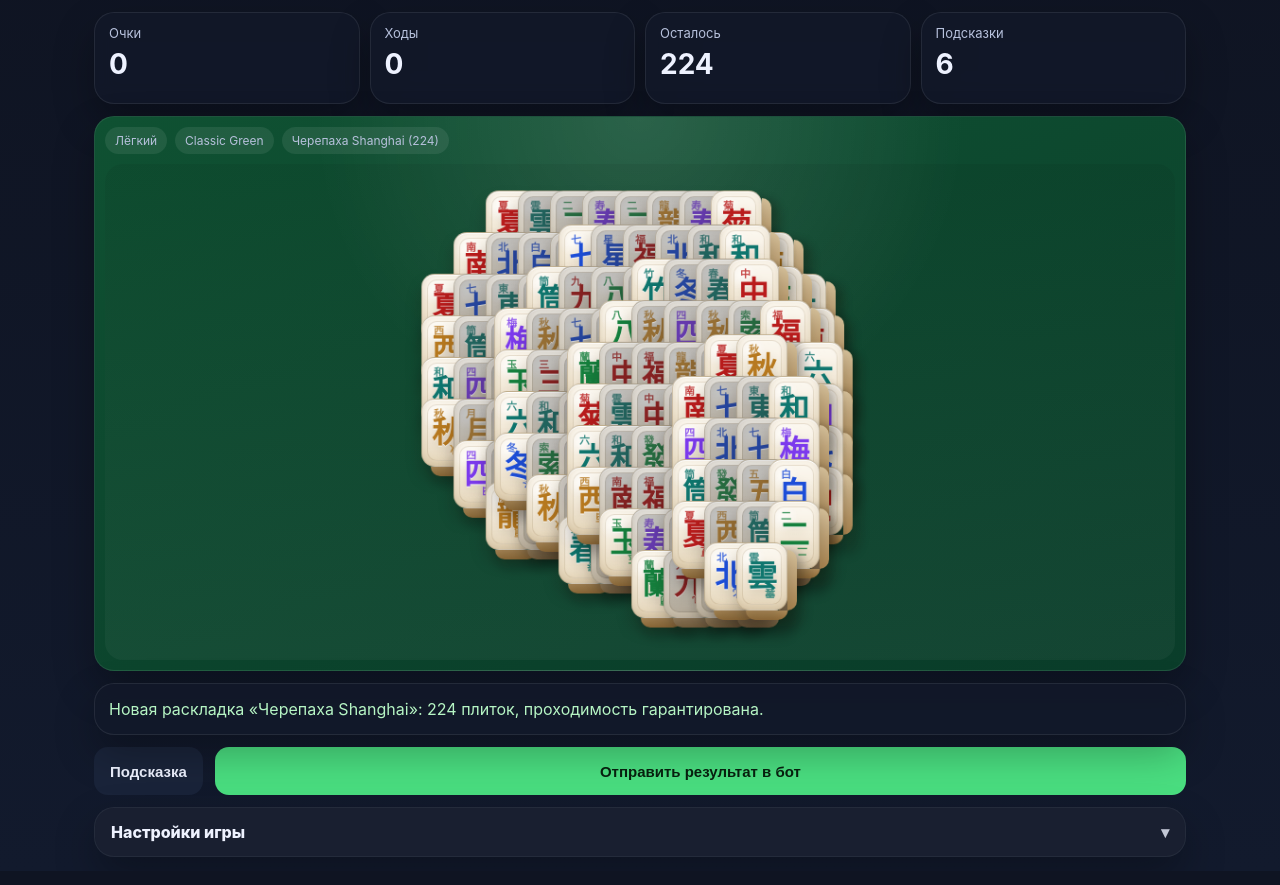
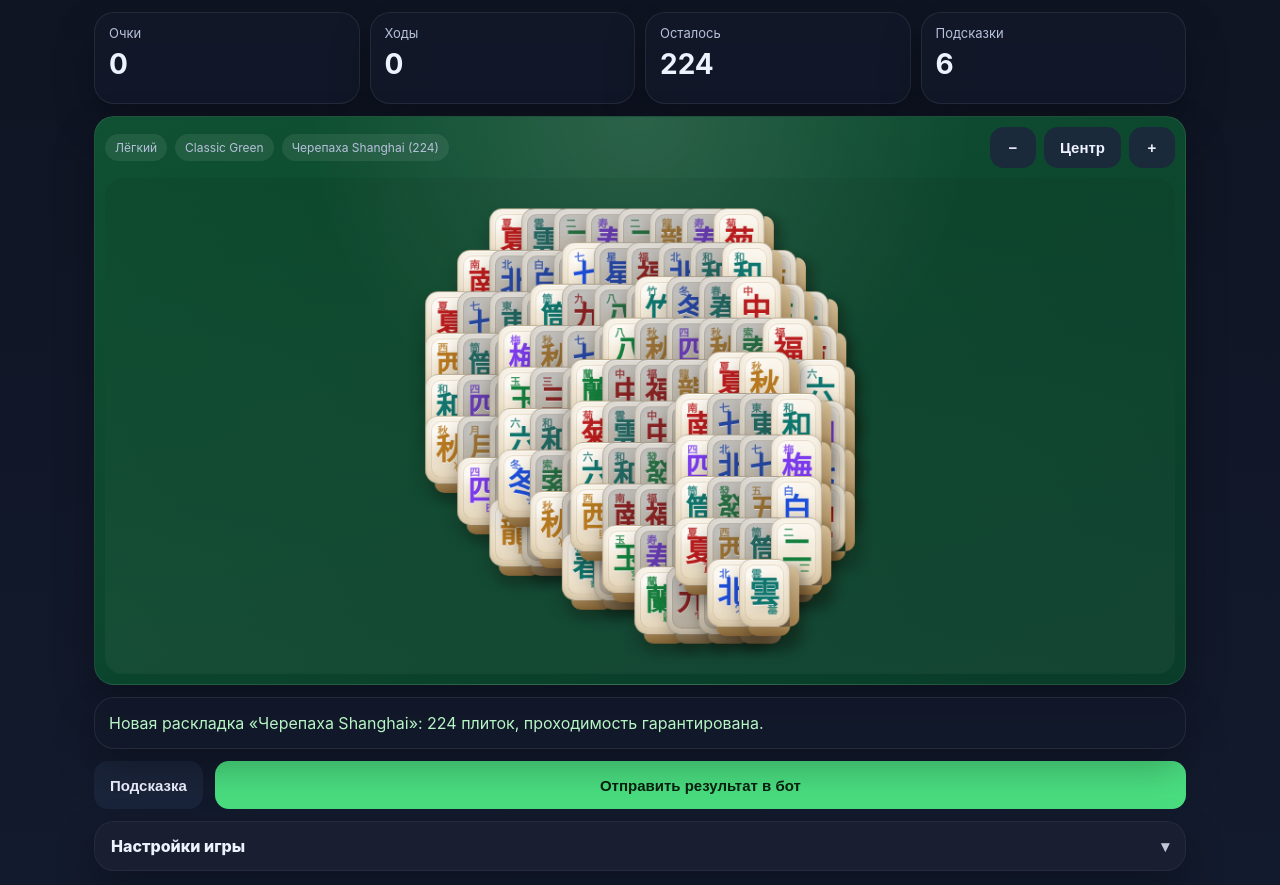
Before and after one commit to evgeniyreshetnikov-commits/telegram-mahjong-bot, a FastAPI app: page /game in a window 1280 px wide. Shown: the part 72-957 px from the top of the page. Before the commit the page ends 929 px from the top, so only its background shows below. Run offline with FastAPI, Linux system fonts and the light colour scheme; some libraries are stand-ins or nearby versions.

Commit message:
Add files via upload

```diff
--- a/app/static/game.js
+++ b/app/static/game.js
@@ -450,7 +450,7 @@ function startNewGame({ preserveSettings = true } = {}) {
   updateAvailablePairs();
   applyTheme();
   renderControls();
-  renderBoard();
+  renderBoard({ resetView: true });
   updateStats();
   const layout = getLayoutById(state.layout);
   setMessage(`Новая раскладка «${layout.name}»: ${state.board.length} плиток, проходимость гарантирована.`, "success");
@@ -524,15 +524,13 @@ function renderControls() {
   });
 }
 
+
 function computeBoardBounds() {
   const activeTiles = state.board.filter((tile) => !tile.removed);
   if (!activeTiles.length) {
-    boardEl.style.width = "100%";
+    state.boardMetrics = { minLeft: 0, minTop: 0, paddingX: 28, paddingY: 36, width: 760, height: 420 };
+    boardEl.style.width = "760px";
     boardEl.style.height = "420px";
-    boardStageEl.style.width = "100%";
-    boardStageEl.style.height = "420px";
-    appShell.style.setProperty("--board-scale", "1");
-    state.boardMetrics = { minLeft: 0, minTop: 0, paddingX: 28, paddingY: 36 };
     return { width: 760, height: 420 };
   }
 
@@ -549,62 +547,96 @@ function computeBoardBounds() {
   const maxBottom = Math.max(...positions.map((pos) => pos.bottom));
   const paddingX = 24;
   const paddingY = 28;
-  const width = maxRight - minLeft + paddingX * 2;
-  const height = maxBottom - minTop + paddingY * 2;
-  const finalWidth = Math.max(width, 320);
-  const finalHeight = Math.max(height, 260);
-  state.boardMetrics = { minLeft, minTop, paddingX, paddingY };
-  boardEl.style.width = `${finalWidth}px`;
-  boardEl.style.height = `${finalHeight}px`;
-  return { width: finalWidth, height: finalHeight };
+  const width = Math.max(maxRight - minLeft + paddingX * 2, 320);
+  const height = Math.max(maxBottom - minTop + paddingY * 2, 260);
+  state.boardMetrics = { minLeft, minTop, paddingX, paddingY, width, height };
+  boardEl.style.width = `${width}px`;
+  boardEl.style.height = `${height}px`;
+  return { width, height };
 }
 
-function fitBoardToViewport(bounds) {
-  const viewportWidth = Math.max(0, boardViewportEl.clientWidth - 6);
-  const viewportHeight = Math.max(0, boardViewportEl.clientHeight - 6);
+function ensureViewState() {
+  if (!state.view) {
+    state.view = {
+      fitScale: 1,
+      userScale: 1,
+      minScale: 0.7,
+      maxScale: 1.8,
+      panX: 0,
+      panY: 0,
+      raf: 0,
+      pointers: new Map(),
+      gesture: null,
+    };
+  }
+}
+
+function clamp(value, min, max) {
+  return Math.min(max, Math.max(min, value));
+}
+
+function getCombinedScale() {
+  ensureViewState();
+  return state.view.fitScale * state.view.userScale;
+}
+
+function clampPan() {
+  ensureViewState();
+  const viewportWidth = Math.max(0, boardViewportEl.clientWidth - 8);
+  const viewportHeight = Math.max(0, boardViewportEl.clientHeight - 8);
+  const metrics = state.boardMetrics || { width: viewportWidth, height: viewportHeight };
+  const scaledWidth = metrics.width * getCombinedScale();
+  const scaledHeight = metrics.height * getCombinedScale();
+  const maxX = Math.max(0, (scaledWidth - viewportWidth) / 2 + 12);
+  const maxY = Math.max(0, (scaledHeight - viewportHeight) / 2 + 12);
+  state.view.panX = clamp(state.view.panX, -maxX, maxX);
+  state.view.panY = clamp(state.view.panY, -maxY, maxY);
+}
+
+function applyBoardTransform() {
+  ensureViewState();
+  if (state.view.raf) return;
+  state.view.raf = requestAnimationFrame(() => {
+    state.view.raf = 0;
+    clampPan();
+    const scale = getCombinedScale();
+    boardEl.style.transform = `translate3d(calc(-50% + ${state.view.panX}px), calc(-50% + ${state.view.panY}px), 0) scale(${scale})`;
+  });
+}
+
+function fitBoardToViewport(bounds, { resetUserScale = false } = {}) {
+  ensureViewState();
+  const viewportWidth = Math.max(0, boardViewportEl.clientWidth - 8);
+  const viewportHeight = Math.max(0, boardViewportEl.clientHeight - 8);
   if (!viewportWidth || !viewportHeight) return;
 
   const widthScale = viewportWidth / bounds.width;
   const heightScale = viewportHeight / bounds.height;
   const isPhone = window.innerWidth <= 640;
-  const scale = Math.min(widthScale, heightScale, isPhone ? 0.96 : 1);
-  const safeScale = Math.max(scale, isPhone ? 0.5 : 0.62);
-
-  appShell.style.setProperty("--board-scale", String(safeScale));
-  boardStageEl.style.width = `${viewportWidth}px`;
-  boardStageEl.style.height = `${viewportHeight}px`;
+  state.view.fitScale = Math.min(widthScale, heightScale, isPhone ? 0.98 : 1);
+  state.view.minScale = isPhone ? 0.72 : 0.85;
+  state.view.maxScale = isPhone ? 2.2 : 2.8;
+  if (resetUserScale) {
+    state.view.userScale = 1;
+    state.view.panX = 0;
+    state.view.panY = 0;
+  }
+  clampPan();
+  applyBoardTransform();
 }
 
-function renderBoard() {
-  const bounds = computeBoardBounds();
-  fitBoardToViewport(bounds);
-  boardEl.innerHTML = "";
-  updateAvailablePairs();
-
-  const freeIds = new Set(getFreeTiles().map((tile) => tile.id));
-  const hintedIds = new Set(state.hintedPair);
-  const animatingIds = new Set(state.animatingMatches);
-
-  state.board
-    .filter((tile) => !tile.removed)
-    .sort((a, b) => a.z - b.z || a.y - b.y || a.x - b.x)
-    .forEach((tile) => {
+function createTileElement(tile, freeIds, hintedIds, animatingIds) {
   const btn = document.createElement("button");
   btn.className = "tile";
   btn.type = "button";
-      if (!freeIds.has(tile.id)) btn.classList.add("blocked");
-      if (state.selectedId === tile.id) btn.classList.add("selected");
-      if (hintedIds.has(tile.id)) btn.classList.add("hint");
-      if (animatingIds.has(tile.id)) btn.classList.add("removing");
-      if (state.introAnimation) btn.classList.add("intro");
+  btn.dataset.tileId = tile.id;
+  btn.setAttribute("aria-label", tile.face.label);
   const metrics = state.boardMetrics || { minLeft: 0, minTop: 0, paddingX: 28, paddingY: 36 };
   const tileLeft = (tile.x / 2) * STEP_X + tile.z * LEVEL_OFFSET_X - metrics.minLeft + metrics.paddingX;
   const tileTop = (tile.y / 2) * STEP_Y - tile.z * LEVEL_OFFSET_Y - metrics.minTop + metrics.paddingY;
   btn.style.left = `${tileLeft}px`;
   btn.style.top = `${tileTop}px`;
   btn.style.zIndex = String(20 + tile.z * 20 + tile.y);
-      btn.setAttribute("aria-label", tile.face.label);
-      btn.dataset.tileId = tile.id;
   btn.innerHTML = `
     <span class="tile-shadow-stack"></span>
     <span class="tile-side tile-side-right"></span>
@@ -615,16 +647,65 @@ function renderBoard() {
       <span class="tile-corner bottom-right tone-${tile.face.tone}">${tile.face.glyph}</span>
     </span>
   `;
-      btn.addEventListener("pointerdown", (event) => event.preventDefault(), { passive: false });
-      btn.addEventListener("click", (event) => { event.preventDefault(); onTileClick(tile.id); });
+  if (!freeIds.has(tile.id)) btn.classList.add("blocked");
+  if (state.selectedId === tile.id) btn.classList.add("selected");
+  if (hintedIds.has(tile.id)) btn.classList.add("hint");
+  if (animatingIds.has(tile.id)) btn.classList.add("removing");
+  if (state.introAnimation) btn.classList.add("intro");
+  return btn;
+}
+
+function refreshTileStates() {
+  updateAvailablePairs();
+  const freeIds = new Set(getFreeTiles().map((tile) => tile.id));
+  const hintedIds = new Set(state.hintedPair);
+  const animatingIds = new Set(state.animatingMatches);
+  state.board.forEach((tile) => {
+    const el = state.tileElements?.get(tile.id);
+    if (!el) return;
+    const hidden = tile.removed;
+    el.classList.toggle("hidden", hidden);
+    el.disabled = hidden;
+    if (hidden) return;
+    el.classList.toggle("blocked", !freeIds.has(tile.id));
+    el.classList.toggle("selected", state.selectedId === tile.id);
+    el.classList.toggle("hint", hintedIds.has(tile.id));
+    el.classList.toggle("removing", animatingIds.has(tile.id));
+  });
+}
+
+function renderBoard({ resetView = false } = {}) {
+  const bounds = computeBoardBounds();
+  boardEl.innerHTML = "";
+  state.tileElements = new Map();
+  updateAvailablePairs();
+  const freeIds = new Set(getFreeTiles().map((tile) => tile.id));
+  const hintedIds = new Set(state.hintedPair);
+  const animatingIds = new Set(state.animatingMatches);
+
+  state.board
+    .filter((tile) => !tile.removed)
+    .sort((a, b) => a.z - b.z || a.y - b.y || a.x - b.x)
+    .forEach((tile) => {
+      const btn = createTileElement(tile, freeIds, hintedIds, animatingIds);
+      state.tileElements.set(tile.id, btn);
       boardEl.appendChild(btn);
     });
+
+  fitBoardToViewport(bounds, { resetUserScale: resetView });
 
   if (state.introAnimation) {
     window.setTimeout(() => {
       state.introAnimation = false;
+      state.tileElements?.forEach((el) => el.classList.remove("intro"));
     }, 280);
   }
+}
+
+function updateSelectionUI() {
+  refreshTileStates();
+  updateStats();
+  applyBoardTransform();
 }
 
 function onTileClick(tileId) {
@@ -639,7 +720,7 @@ function onTileClick(tileId) {
   if (state.selectedId === tileId) {
     state.selectedId = null;
     state.hintedPair = [];
-    renderBoard();
+    updateSelectionUI();
     saveProgress();
     return;
   }
@@ -647,7 +728,7 @@ function onTileClick(tileId) {
   if (!state.selectedId) {
     state.selectedId = tileId;
     state.hintedPair = [];
-    renderBoard();
+    updateSelectionUI();
     saveProgress();
     return;
   }
@@ -655,7 +736,7 @@ function onTileClick(tileId) {
   const selected = getTileById(state.selectedId);
   if (!selected || selected.removed) {
     state.selectedId = tileId;
-    renderBoard();
+    updateSelectionUI();
     saveProgress();
     return;
   }
@@ -666,7 +747,7 @@ function onTileClick(tileId) {
     state.animatingMatches = [selected.id, tile.id];
     state.score += DIFFICULTIES[state.difficulty].pairScore;
     state.selectedId = null;
-    renderBoard();
+    refreshTileStates();
     updateStats();
 
     window.setTimeout(() => {
@@ -675,9 +756,8 @@ function onTileClick(tileId) {
       });
       state.animatingMatches = [];
       state.hintedPair = [];
-      updateAvailablePairs();
+      renderBoard();
       checkGameState();
-      renderBoard();
       updateStats();
       saveProgress();
     }, REMOVE_ANIMATION_MS);
@@ -688,8 +768,7 @@ function onTileClick(tileId) {
   state.selectedId = tileId;
   state.hintedPair = [];
   setMessage("Это разные плитки. Попробуй найти совпадающую свободную пару.", "warning");
-  renderBoard();
-  updateStats();
+  updateSelectionUI();
   saveProgress();
 }
 
@@ -722,10 +801,118 @@ function useHint() {
   state.hintsLeft -= 1;
   state.hintedPair = [a.id, b.id];
   state.selectedId = a.id;
-  renderBoard();
-  updateStats();
+  updateSelectionUI();
   saveProgress();
   setMessage(`Подсказка: выделена свободная пара ${a.face.label}. Осталось подсказок: ${state.hintsLeft}.`, "success");
+}
+
+function changeZoom(delta) {
+  ensureViewState();
+  state.view.userScale = clamp(state.view.userScale + delta, state.view.minScale, state.view.maxScale);
+  applyBoardTransform();
+}
+
+function resetView() {
+  ensureViewState();
+  state.view.userScale = 1;
+  state.view.panX = 0;
+  state.view.panY = 0;
+  applyBoardTransform();
+}
+
+function getDistance(a, b) {
+  return Math.hypot(a.x - b.x, a.y - b.y);
+}
+
+function getCenter(a, b) {
+  return { x: (a.x + b.x) / 2, y: (a.y + b.y) / 2 };
+}
+
+function onViewportPointerDown(event) {
+  ensureViewState();
+  boardViewportEl.setPointerCapture?.(event.pointerId);
+  state.view.pointers.set(event.pointerId, { x: event.clientX, y: event.clientY });
+
+  if (state.view.pointers.size === 2) {
+    const [p1, p2] = [...state.view.pointers.values()];
+    state.view.gesture = {
+      type: "pinch",
+      startDistance: getDistance(p1, p2),
+      startScale: state.view.userScale,
+      startPanX: state.view.panX,
+      startPanY: state.view.panY,
+      startCenter: getCenter(p1, p2),
+    };
+    return;
+  }
+
+  if (state.view.pointers.size === 1) {
+    state.view.gesture = {
+      type: "pan",
+      startX: event.clientX,
+      startY: event.clientY,
+      startPanX: state.view.panX,
+      startPanY: state.view.panY,
+      moved: false,
+    };
+  }
+}
+
+function onViewportPointerMove(event) {
+  ensureViewState();
+  if (!state.view.pointers.has(event.pointerId)) return;
+  state.view.pointers.set(event.pointerId, { x: event.clientX, y: event.clientY });
+
+  if (state.view.pointers.size === 2) {
+    const [p1, p2] = [...state.view.pointers.values()];
+    if (!state.view.gesture || state.view.gesture.type !== "pinch") {
+      state.view.gesture = {
+        type: "pinch",
+        startDistance: getDistance(p1, p2),
+        startScale: state.view.userScale,
+        startPanX: state.view.panX,
+        startPanY: state.view.panY,
+        startCenter: getCenter(p1, p2),
+      };
+    }
+    const center = getCenter(p1, p2);
+    const distance = Math.max(20, getDistance(p1, p2));
+    const scaleFactor = distance / Math.max(20, state.view.gesture.startDistance);
+    state.view.userScale = clamp(state.view.gesture.startScale * scaleFactor, state.view.minScale, state.view.maxScale);
+    state.view.panX = state.view.gesture.startPanX + (center.x - state.view.gesture.startCenter.x);
+    state.view.panY = state.view.gesture.startPanY + (center.y - state.view.gesture.startCenter.y);
+    applyBoardTransform();
+    return;
+  }
+
+  if (state.view.gesture?.type === "pan") {
+    const dx = event.clientX - state.view.gesture.startX;
+    const dy = event.clientY - state.view.gesture.startY;
+    if (Math.abs(dx) > 4 || Math.abs(dy) > 4) state.view.gesture.moved = true;
+    state.view.panX = state.view.gesture.startPanX + dx;
+    state.view.panY = state.view.gesture.startPanY + dy;
+    applyBoardTransform();
+  }
+}
+
+function onViewportPointerUp(event) {
+  ensureViewState();
+  state.view.pointers.delete(event.pointerId);
+  if (state.view.pointers.size === 0) {
+    state.view.gesture = null;
+    return;
+  }
+  if (state.view.pointers.size === 1) {
+    const [p] = [...state.view.pointers.values()];
+    state.view.gesture = {
+      type: "pan",
+      startX: p.x,
+      startY: p.y,
+      startPanX: state.view.panX,
+      startPanY: state.view.panY,
+      moved: false,
+    };
+  }
 }
 
 function sendResult() {
@@ -753,14 +940,36 @@ restartBtn.addEventListener("click", () => startNewGame());
 hintBtn.addEventListener("click", useHint);
 sendResultBtn.addEventListener("click", sendResult);
 
+boardEl.addEventListener("click", (event) => {
+  const button = event.target.closest(".tile");
+  if (!button) return;
+  onTileClick(button.dataset.tileId);
+});
+
+boardViewportEl.addEventListener("pointerdown", onViewportPointerDown);
+boardViewportEl.addEventListener("pointermove", onViewportPointerMove);
+boardViewportEl.addEventListener("pointerup", onViewportPointerUp);
+boardViewportEl.addEventListener("pointercancel", onViewportPointerUp);
+boardViewportEl.addEventListener("wheel", (event) => {
+  event.preventDefault();
+  changeZoom(event.deltaY < 0 ? 0.08 : -0.08);
+}, { passive: false });
+
+const zoomInBtn = document.getElementById("zoomInBtn");
+const zoomOutBtn = document.getElementById("zoomOutBtn");
+const recenterBtn = document.getElementById("recenterBtn");
+zoomInBtn?.addEventListener("click", () => changeZoom(0.12));
+zoomOutBtn?.addEventListener("click", () => changeZoom(-0.12));
+recenterBtn?.addEventListener("click", resetView);
+
 renderControls();
 applyTheme();
 
 if (restoreSavedProgress()) {
+  ensureViewState();
   applyTheme();
   renderControls();
-  updateAvailablePairs();
-  renderBoard();
+  renderBoard({ resetView: true });
   updateStats();
   checkGameState();
   setMessage("Прогресс восстановлен из сохранения на устройстве. Можно продолжать партию.", "success");
@@ -768,7 +977,6 @@ if (restoreSavedProgress()) {
   startNewGame({ preserveSettings: false });
 }
 
-
 window.addEventListener("resize", () => {
   const bounds = computeBoardBounds();
   fitBoardToViewport(bounds);
--- a/app/static/styles.css
+++ b/app/static/styles.css
@@ -106,6 +106,17 @@ body {
     align-items: center;
     gap: 8px;
     margin-bottom: 10px;
+    flex-wrap: wrap;
+}
+.board-zoom-controls {
+    display: flex;
+    gap: 8px;
+    align-items: center;
+}
+.small-btn {
+    min-width: 46px;
+    padding: 10px 12px;
+    font-size: 14px;
 }
 .board-badges {
     display: flex;
@@ -120,6 +131,8 @@ body {
     overflow: hidden;
     border-radius: 18px;
     background: linear-gradient(180deg, rgba(0,0,0,0.06), rgba(255,255,255,0.04));
+    touch-action: none;
+    user-select: none;
 }
 .board-stage {
     position: relative;
@@ -133,7 +146,7 @@ body {
     top: 50%;
     margin: 0;
     transform-origin: center center;
-    transform: translate(-50%, -50%) scale(var(--board-scale));
+    transform: translate3d(-50%, -50%, 0) scale(1);
     will-change: transform;
 }
 
--- a/app/templates/game.html
+++ b/app/templates/game.html
@@ -45,6 +45,11 @@
                         <span id="difficultyBadge" class="chip-badge">Лёгкий</span>
                         <span id="themeBadge" class="chip-badge">Classic Green</span>
                         <span id="layoutBadge" class="chip-badge">Черепаха</span>
+                    </div>
+                    <div class="board-zoom-controls">
+                        <button id="zoomOutBtn" class="ghost-btn small-btn" type="button">−</button>
+                        <button id="recenterBtn" class="ghost-btn small-btn" type="button">Центр</button>
+                        <button id="zoomInBtn" class="ghost-btn small-btn" type="button">+</button>
                     </div>
                 </div>
                 <div class="board-viewport" id="boardViewport">
```
Also changed, not shown: other parts of app/static/styles.css (+9 -18 lines). Lines whose indentation alone changed are shown as unchanged.
